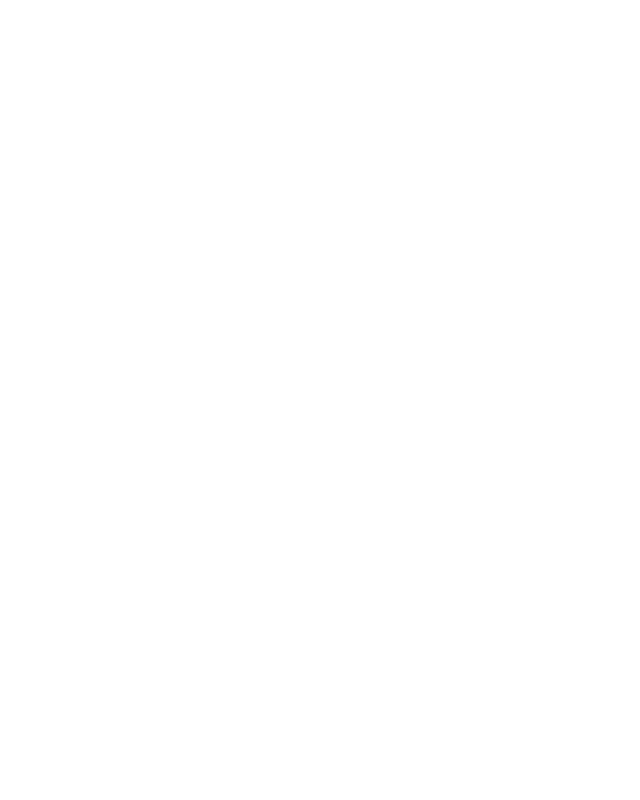
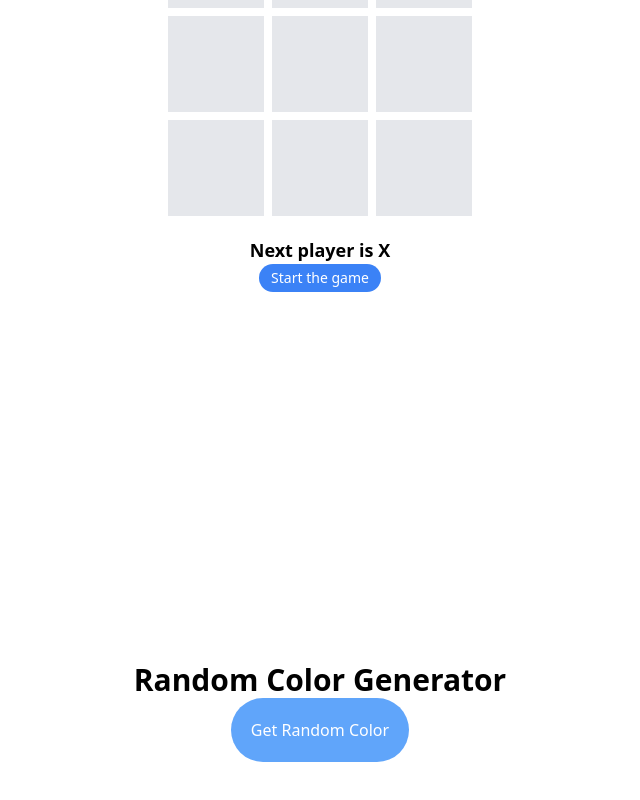
Before and after one commit to weraldco/REACT_MINI_PROJECT, a React (Vite) app: page / in a window 1280 px wide. Shown: the part 984-1784 px from the top of the page, without its empty margins (320-960 px from the left). Before the commit the page ends 800 px from the top, so only its background shows below. Built offline with nearby package versions, Linux system fonts and the light colour scheme; the HTML template or start-up script is replaced by a standard one.

Commit message:
Added Flag features for deeper understanding of useContext hook

```diff
--- a/src/App.tsx
+++ b/src/App.tsx
@@ -1,6 +1,12 @@
 // import Accordion from './mini-projects/1 - Accordion/Accordion';
 
-import Tictactoe from './mini-projects/14 - TicTacToe/Tictactoe';
+import Modal from './mini-projects/11 - Modal/Modal';
+import FeatureFlags from './mini-projects/15 - Features Flags';
+import FeatureFlagGlobalState from './mini-projects/15 - Features Flags/context';
+import RandomColor from './mini-projects/2 - Random Color Generator/RandomColorGenerator';
+
+// import Tictactoe from './mini-projects/14 - TicTacToe/Tictactoe';
+// import Demo from './useContext/Demo';
 
 // import SwitchTheme from './mini-projects/8 - Switch Dark and Light/SwtichTheme';
 
@@ -23,6 +29,7 @@
 // import GithubProfile from './mini-projects/12 - GitHub Profile Finder/GithubProfile';
 
 // import SearchAutocomplete from './mini-projects/13 - Search Autocomplete/SearchAutocomplete';
+
 function App() {
 	return (
 		<>
@@ -49,7 +56,12 @@
 			{/* <GithubProfile /> */}
 
 			{/* <SearchAutocomplete /> */}
-			<Tictactoe />
+			{/* <Tictactoe /> */}
+
+			{/* <Demo /> */}
+			<FeatureFlagGlobalState>
+				<FeatureFlags />
+			</FeatureFlagGlobalState>
 		</>
 	);
 }
--- a/src/mini-projects/11 - Modal/Modal.tsx
+++ b/src/mini-projects/11 - Modal/Modal.tsx
@@ -28,12 +28,14 @@
 function ModalContainer({ handleModalClick }: ModalContainerProps) {
 	return (
 		<>
-			<div className="bg-gray-400 opacity-50 absolute left-0 right-0 bottom-0 top-0 z-10"></div>
-			<div className="bg-white p-5 w-3/4 z-20">
+			<div className="bg-gray-400 opacity-50 absolute left-0 right-0 top-0 bottom-0">
+				a
+			</div>
+			<div className="bg-white p-5 w-3/4 z-50 absolute">
 				<h1 className="text-2xl font-bold -scroll-mb-3">
 					This is modal section
 				</h1>
-				<div className="relative pb-8">
+				<div className="pb-8">
 					Lorem ipsum dolor sit amet consectetur adipisicing elit. Velit, porro
 					cumque. Odio quisquam harum autem, possimus distinctio quam
 					aspernatur, ea tenetur officia omnis amet ut labore? Quibusdam porro
--- /dev/null
+++ b/src/mini-projects/15 - Features Flags/context.tsx
@@ -0,0 +1,44 @@
+import { createContext, useEffect, useState } from 'react';
+import FlagFeatureServiceCall from './data';
+
+export type State = {
+	loading: boolean;
+	enabledFlags: Record<string, boolean>;
+};
+export const FeatureFlagsContext = createContext<State | undefined>(undefined);
+
+type FeatureFlagGlobalStateProps = {
+	children: JSX.Element;
+};
+
+export default function FeatureFlagGlobalState({
+	children,
+}: FeatureFlagGlobalStateProps) {
+	const [loading, setLoading] = useState(false);
+	const [enabledFlags, setEnabledFlags] = useState({});
+
+	async function fetchFeatureFlags(): Promise<void> {
+		try {
+			setLoading(true);
+			const response = await FlagFeatureServiceCall();
+			setEnabledFlags(response);
+			setLoading(false);
+		} catch (error) {
+			console.error(error);
+			setLoading(false);
+			throw new Error('Cannot get the data you are trying to fetch.');
+		}
+	}
+
+	useEffect(() => {
+		fetchFeatureFlags();
+	}, []);
+
+	return (
+		<>
+			<FeatureFlagsContext.Provider value={{ loading, enabledFlags }}>
+				{children}
+			</FeatureFlagsContext.Provider>
+		</>
+	);
+}
--- /dev/null
+++ b/src/mini-projects/15 - Features Flags/data.ts
@@ -0,0 +1,22 @@
+type BooleanMap = {
+	[key: string]: boolean;
+};
+const dummyApiResponse: BooleanMap = {
+	showSwitchDarkAndLight: true,
+	showTicTacToe: true,
+	showRandomColor: true,
+	showModal: true,
+	showSearchAutoComplete: false,
+};
+
+function FlagFeatureServiceCall() {
+	return new Promise<BooleanMap>((resolve, reject) => {
+		if (dummyApiResponse)
+			setTimeout(() => {
+				return resolve(dummyApiResponse);
+			}, 500);
+		else reject('Some error occured! Please try again');
+	});
+}
+
+export default FlagFeatureServiceCall;
--- /dev/null
+++ b/src/mini-projects/15 - Features Flags/index.tsx
@@ -0,0 +1,66 @@
+import { useContext } from 'react';
+import Modal from '../11 - Modal/Modal';
+import SearchAutocomplete from '../13 - Search Autocomplete/SearchAutocomplete';
+import Tictactoe from '../14 - TicTacToe/Tictactoe';
+import RandomColor from '../2 - Random Color Generator/RandomColorGenerator';
+import SwitchTheme from '../8 - Switch Dark and Light/SwtichTheme';
+import { FeatureFlagsContext } from './context';
+
+export default function FeatureFlags() {
+	type ComponentRenderT = {
+		key: string;
+		component: JSX.Element;
+	};
+
+	const contextData = useContext(FeatureFlagsContext);
+	if (contextData === undefined) {
+		throw new Error('Error');
+	}
+
+	const { loading, enabledFlags } = contextData;
+
+	const componentToRender: ComponentRenderT[] = [
+		{
+			key: 'showSwitchDarkAndLight',
+			component: <SwitchTheme />,
+		},
+		{
+			key: 'showModal',
+			component: <Modal />,
+		},
+		{
+			key: 'showTicTacToe',
+			component: <Tictactoe />,
+		},
+		{
+			key: 'showRandomColor',
+			component: <RandomColor />,
+		},
+
+		{
+			key: 'showSearchAutoComplete',
+			component: <SearchAutocomplete />,
+		},
+	];
+
+	return (
+		<>
+			<div className="grid w-full">
+				{loading ? (
+					<div className="h-screen grid place-items-center ">
+						Loading data..
+					</div>
+				) : (
+					<div className="relative">
+						<h1 className="text-3xl font-bold text-center">Feature Flags</h1>
+						{componentToRender.map((component) => (
+							<div key={component.key}>
+								{enabledFlags[component.key] ? component.component : null}
+							</div>
+						))}
+					</div>
+				)}
+			</div>
+		</>
+	);
+}
--- a/src/mini-projects/2 - Random Color Generator/RandomColorGenerator.tsx
+++ b/src/mini-projects/2 - Random Color Generator/RandomColorGenerator.tsx
@@ -79,17 +79,26 @@
 			<div
 				className="bg-changer"
 				style={{
-					backgroundColor,
+					backgroundColor: backgroundColor,
+					height: '100vh',
+					display: 'grid',
+					placeItems: 'center',
 				}}
-			></div>
-			<div className="container">
-				<div>
-					<h1>Random Color Generator</h1>
-					<button onClick={handleRandomHex}>Get Random Hex</button>
-					<p>{randomHex.length !== 0 ? `#${randomHex.join('')}` : ''}</p>
-					<p>
-						{rgb.length !== 0 ? `rgb (${rgb[0]}, ${rgb[1]}, ${rgb[2]})` : ''}
-					</p>
+			>
+				<div className="container ">
+					<div className="grid place-items-center">
+						<h1 className="text-3xl font-bold">Random Color Generator</h1>
+						<button
+							className="bg-blue-400 p-5 text-white rounded-full hover:bg-blue-300 transition-all"
+							onClick={handleRandomHex}
+						>
+							Get Random Color
+						</button>
+						<p>{randomHex.length !== 0 ? `#${randomHex.join('')}` : ''}</p>
+						<p>
+							{rgb.length !== 0 ? `rgb (${rgb[0]}, ${rgb[1]}, ${rgb[2]})` : ''}
+						</p>
+					</div>
 				</div>
 			</div>
 		</>
--- a/src/mini-projects/8 - Switch Dark and Light/SwtichTheme.tsx
+++ b/src/mini-projects/8 - Switch Dark and Light/SwtichTheme.tsx
@@ -24,11 +24,9 @@
 
 export default function SwitchTheme() {
 	const [theme, setTheme] = useLocalStorage('theme', 'dark');
-	const [value, setValue] = useCompute(0);
 
 	function handleChangeTheme() {
 		setTheme(theme === 'light' ? 'dark' : 'light');
-		setValue(12);
 	}
 	return (
 		<>
@@ -37,7 +35,6 @@
             transition-all duration-700`}
 			>
 				<h1 className="text-xl">Switch Themes Dark/Light</h1>
-				<p>{value}</p>
 				<button
 					className="p-3 bg-blue-500 text-white rounded-full"
 					onClick={handleChangeTheme}
--- /dev/null
+++ b/src/useContext/Component.tsx
@@ -0,0 +1,22 @@
+import { userUserContext } from './context';
+
+export function Sidebar() {
+	const user = userUserContext();
+	return (
+		<>
+			<div>
+				<div>Hi {user.name}</div>
+				<div>Subscribe Status: {user.isSubscribe ? 'Yes' : 'No'}</div>
+			</div>
+		</>
+	);
+}
+
+export function Profile() {
+	const user = userUserContext();
+	return (
+		<>
+			<div>{user.name}</div>
+		</>
+	);
+}
--- /dev/null
+++ b/src/useContext/Dashboard.tsx
@@ -0,0 +1,10 @@
+import { Profile, Sidebar } from './Component';
+
+export default function Dashboard() {
+	return (
+		<>
+			<Sidebar />
+			<Profile />
+		</>
+	);
+}
--- /dev/null
+++ b/src/useContext/Demo.tsx
@@ -0,0 +1,25 @@
+import { useState } from 'react';
+import Dashboard from './Dashboard';
+import { DashboardContext } from './context';
+
+export type User = {
+	isSubscribe: boolean;
+	name: string;
+};
+
+export default function Demo() {
+	const [user] = useState<User>({
+		isSubscribe: true,
+		name: 'You',
+	});
+	return (
+		<>
+			<div>
+				<DashboardContext.Provider value={user}>
+					<Dashboard />
+					<p>{user.name}</p>
+				</DashboardContext.Provider>
+			</div>
+		</>
+	);
+}
--- /dev/null
+++ b/src/useContext/context.ts
@@ -0,0 +1,12 @@
+import { createContext, useContext } from 'react';
+import { User } from './Demo';
+
+export const DashboardContext = createContext<User | undefined>(undefined);
+
+export function userUserContext() {
+	const user = useContext(DashboardContext);
+	if (user === undefined) {
+		throw new Error('User is undefined and cannot continue.');
+	}
+	return user;
+}
```
